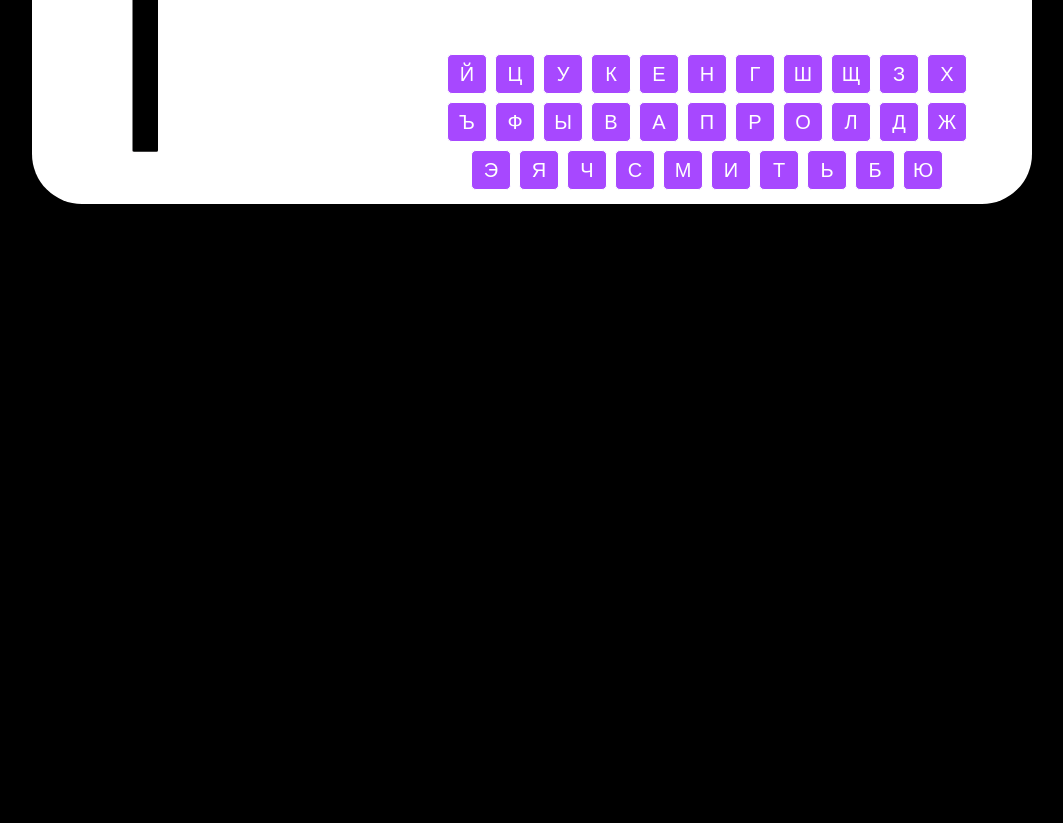
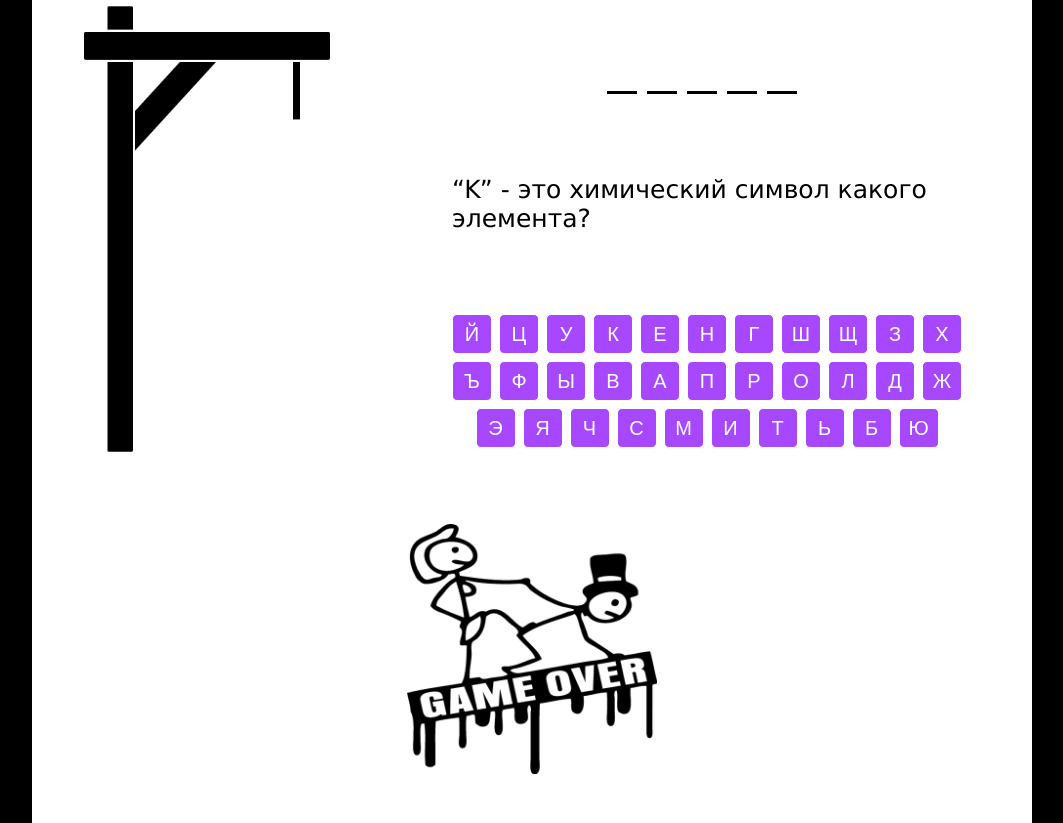
Before and after one commit to ZZ-5/Hangman-game, a plain HTML site: page index.html in a window 1280 px wide. Shown: the part 379-1202 px from the top of the page, without its empty margins (108-1171 px from the left). Before the commit the page ends 800 px from the top, so only its background shows below. Drawn offline with Linux system fonts and the light colour scheme.

Commit message:
methods of classes

```diff
--- a/script.js
+++ b/script.js
@@ -4,126 +4,59 @@ import { questionsAndAnswers } from './questions.js'
 // - newGame() - создает новую игру
 // - createGame(params) - создает компонентs для поля (виселица, клавиатура, вопрос-ответ) на основе json-файла, описывающего структуру тэгов (задание со звездочкой) **
 // - validateAnswer(word) - проверяет соответствие текущей буквы ответу
-// - renderHangman() - рисует человечка по частям на основе текущего значения итератора
+// - this.renderHangman() - рисует человечка по частям на основе текущего значения итератора
 // - gameOver() - вызывается когда мы ответили правильно, либо проиграли. рисует текст и кнопку "начать заново"
 class Hangman {
   constructor() {
+    this.currentAnswer = [];
+    this.countWrong = -1;
+    this.trueAnswer = [];
+    this.maxAttempt = 5;
     this.createGame()
   }
 
-  createGame() {
-    const root = document.getElementById('root')
+  // Проверка слова
+  onSymbolClick(event) {
+    const char = event.target.innerText;
 
-    // Основной блок
-    const container = document.createElement('div')
-    container.className = 'container'
-    document.body.append(container)
+    if (this.currentAnswer.includes(char)) {
+      this.currentAnswer.map((el, index) => {
+        if (el === char) {
+          this.trueAnswer.push(char)
+          this.word.querySelectorAll('li')[index].innerHTML = char;
+          this.word.querySelectorAll('li')[index].className = 'word__letter-guessed'
+        }
+      })
+    } else {
+      // this.renderHangman()
+      this.countWrong++
+      let parts = hangman.getElementsByClassName('hangman__part')
+      this.renderHangman(parts, "show", this.countWrong)
+    }
 
-    const h1 = document.createElement('h1')
-    h1.className = 'title'
-    h1.innerHTML = 'ВИСИЛИЦА'
+    if (this.countWrong === this.maxAttempt) return this.gameResult(false)
+    if (this.currentAnswer.length === this.trueAnswer.length) return this.gameResult(true)
 
-    container.append(h1)
-
-    const content = document.createElement('div');
-    content.className = 'content'
-    container.append(content)
-
-    // Блок висилицы
-    const gallows = document.createElement('div')
-    gallows.className = 'gallows'
-    content.append(gallows)
-
-    // Блок человека
-    const gallowsImg = document.createElement('img')
-    gallowsImg.className = 'gallows__img'
-    gallowsImg.src = '../assets/gallows.png'
-    gallowsImg.alt = 'gallows'
-    gallows.append(gallowsImg)
-
-    const gallowsHead = document.createElement('img')
-    gallowsHead.className = 'gallows__head gallows__part'
-    gallowsHead.src = '../assets/hangman-1.png'
-    gallowsHead.alt = 'head'
-    gallows.append(gallowsHead)
-
-
-    const gallowsBody = document.createElement('img')
-    gallowsBody.className = 'gallows__body gallows__part'
-    gallowsBody.src = '../assets/hangman-2.png'
-    gallowsBody.alt = 'Body'
-    gallows.append(gallowsBody)
-
-    const gallowsRigthHand = document.createElement('img')
-    gallowsRigthHand.className = 'gallows__rigthHand gallows__part'
-    gallowsRigthHand.src = '../assets/hangman-3.png'
-    gallowsRigthHand.alt = 'RigthHand'
-    gallows.append(gallowsRigthHand)
-
-    const gallowsLeftHand = document.createElement('img')
-    gallowsLeftHand.className = 'gallows__leftHand gallows__part'
-    gallowsLeftHand.src = '../assets/hangman-4.png'
-    gallowsLeftHand.alt = 'LeftHand'
-    gallows.append(gallowsLeftHand)
-
-    const gallowsRigthLeg = document.createElement('img')
-    gallowsRigthLeg.className = 'gallows__rigthLeg gallows__part'
-    gallowsRigthLeg.src = '../assets/hangman-5.png'
-    gallowsRigthLeg.alt = 'RigthLeg'
-    gallows.append(gallowsRigthLeg)
-
-
-    const gallowsLeftLeg = document.createElement('img')
-    gallowsLeftLeg.className = 'gallows__leftLeg gallows__part'
-    gallowsLeftLeg.src = '../assets/hangman-6.png'
-    gallowsLeftLeg.alt = 'LeftLeg'
-    gallows.append(gallowsLeftLeg)
-
-
-    // Блок с вопросом и словом
-    const game = document.createElement('div')
-    game.className = 'game'
-    content.append(game)
-
-    const word = document.createElement('ul')
-    word.className = 'word'
-    game.append(word)
-
-    const clue = document.createElement('div');
-    clue.className = 'clue'
-    game.append(clue)
-
-
-
-    //Переменные
-    let currentAnswer;
-    let countWrong = -1;
-    let trueAnswer = [];
-    let maxAttempt = 5;
-    let letters;
+  };
 
   //Случайный вопрос и ответ
-    const getRandom = () => {
+  generateRandomQuestion() {
     let { answer, question } = questionsAndAnswers[Math.floor(Math.random() * questionsAndAnswers.length)]
 
-      currentAnswer = answer.toLocaleUpperCase().split('');
+    this.currentAnswer = answer.toLocaleUpperCase().split('');
 
     answer = answer.toLocaleUpperCase().split('').map((i) => {
       const letter = document.createElement('li');
       letter.className = 'word__letter'
-        word.append(letter)
+      this.word.append(letter)
 
     })
-      clue.innerHTML = question;
+    this.clue.innerHTML = question;
 
   }
 
-    getRandom();
-
-
-
   // Экранная клавиатура
-    const getKeyboard = () => {
+  getKeyboard() {
     const alph = "йцукенгшщзхъфывапролджэячсмитьбю";
 
     const keyboard = document.createElement("div");
@@ -133,7 +66,7 @@ class Hangman {
       const button = document.createElement("button");
       button.append(word);
       button.className = "keyboard__btn";
-        button.onclick = onSymbolClick;
+      button.onclick = this.onSymbolClick;
 
       return button;
     });
@@ -143,92 +76,170 @@ class Hangman {
     return keyboard;
   };
 
-    game.append(getKeyboard())
+  // Победа или поражение
+  gameResult(victory) {
+    if (victory == true) {
+      this.container.getElementsByClassName('modale')[0].className = "modale-active"
 
+      this.modale.getElementsByClassName('modale__img')[0].src = '../assets/win.png'
+      this.modale.getElementsByClassName('modale__text')[0].innerHTML = 'Ты выиграл!'
+    } else {
+      this.container.getElementsByClassName('modale')[0].className = "modale-active"
 
-    // Проверка слова
-    function onSymbolClick(event) {
-
-      const char = event.target.innerText;
-
-      if (currentAnswer.includes(char)) {
-        currentAnswer.map((el, index) => {
-          if (el === char) {
-            trueAnswer.push(char)
-            word.querySelectorAll('li')[index].innerHTML = char;
-            word.querySelectorAll('li')[index].className = 'word__letter-guessed'
-          }
-        })
-      } else {
-        // renderHangman()
-        countWrong++
-        document.getElementsByClassName('gallows__part')[`${countWrong}`].style = "display: block"
-      }
-
-      if (countWrong === maxAttempt) return gameOver(false)
-      if (currentAnswer.length === trueAnswer.length) return gameOver(true)
-
-    };
-
-
-    // Модальное окно
-    const modale = document.createElement('div')
-    modale.className = 'modale'
-    container.append(modale)
-
-    const modaleImg = document.createElement('img')
-    modaleImg.className = 'modale__img'
-    modaleImg.src = '../assets/lose.png'
-    modale.append(modaleImg)
-
-    const modaleText = document.createElement('h3')
-    modaleText.className = 'modale__text'
-    modaleText.innerText.toLocaleUpperCase()
-    modale.append(modaleText)
-
-    const modaleBtn = document.createElement('button')
-    modaleBtn.className = 'modale__btn'
-    modaleBtn.innerHTML = 'Играть заново'
-    modale.append(modaleBtn)
-
-
-    // Победа или поражение
-    let gameOver = (victory) => {
-      if (victory == true) {
-        container.getElementsByClassName('modale')[0].className = "modale-active"
-
-        modale.getElementsByClassName('modale__img')[0].src = '../assets/win.png'
-        modale.getElementsByClassName('modale__text')[0].innerHTML = 'Ты выиграл!'
-      } else {
-        container.getElementsByClassName('modale')[0].className = "modale-active"
-
-        modale.getElementsByClassName('modale__img')[0].src = '../assets/lose.png'
-        modale.getElementsByClassName('modale__text')[0].innerHTML = 'Ты проиграл!'
+      this.modale.getElementsByClassName('modale__img')[0].src = '../assets/lose.png'
+      this.modale.getElementsByClassName('modale__text')[0].innerHTML = 'Ты проиграл!'
     }
   }
 
   // Играть заново
-    function gameRestart() {
-      countWrong = -1;
-      trueAnswer = []
+  gameRestart() {
+    this.countWrong = -1;
+    this.trueAnswer = []
 
-      // Нужно удалить из DOM-дерева узлы отвечающие за отрисовку слова и вопроса
-      // Затем вызвать getRandom
-      let a = document.body.getElementsByClassName('word__letter')
-      a.remove()
-      // answer = answer.toLocaleUpperCase().split('').map((i) => {
-      //   const letter = document.createElement('li');
-      //   letter.className = 'word__letter'
-      //   word.append(letter)
-      // })
-      modale.className = "modale"
-      // Сделать так, чтоб человечек был обернут в свой тэг. Менять только его стиль. Не искать каждый раз элементы в DOM
-      gallows.getElementsByTagName('div').style = "display: none"
+    this.modale.className = "modale"
+    this.word.innerHTML = ''
 
-      // getRandom()
+
+    let parts = hangman.getElementsByClassName('hangman__part')
+
+    this.renderHangman(parts, "hide")
+
+    this.generateRandomQuestion()
   }
 
-    modaleBtn.onclick = gameRestart
+  renderHangman(collection, type, counter) {
+    // type = "show" | "hide"
+    if (counter !== undefined) {
+      if (type === "show") {
+        collection[`${counter}`].style = "display: block";
+      } else if (type === "hide") {
+        collection[`${counter}`].style = "display: none";
+      }
+      return
+    }
+
+    if (type === "show") {
+      this.changeHangmanStyle(collection, { display: "block" })
+    } else if (type === "hide") {
+      this.changeHangmanStyle(collection, { display: "none" })
+    }
+  }
+
+  changeHangmanStyle(collection, options) {
+    for (const el of collection) {
+      el.style = {
+        ...el.style, ...options
+      }
+    }
+  }
+
+  createGame() {
+    this.root = document.getElementById('root')
+
+    // Основной блок
+    this.container = document.createElement('div')
+    this.container.className = 'container'
+    document.body.append(this.container)
+
+    this.h1 = document.createElement('h1')
+    this.h1.className = 'title'
+    this.h1.innerHTML = 'ВИСИЛИЦА'
+
+    this.container.append(this.h1)
+
+    this.content = document.createElement('div');
+    this.content.className = 'content'
+    this.container.append(this.content)
+
+    // Блок висилицы
+    this.gallows = document.createElement('div')
+    this.gallows.className = 'gallows'
+    this.content.append(this.gallows)
+
+    this.gallowsImg = document.createElement('img')
+    this.gallowsImg.className = 'gallows__img'
+    this.gallowsImg.src = '../assets/gallows.png'
+    this.gallowsImg.alt = 'gallows'
+    this.gallows.append(this.gallowsImg)
+
+    // Блок человека
+    this.hangman = document.createElement('div')
+    this.hangman.className = 'hangman'
+    this.gallows.append(this.hangman)
+
+    this.hangmanHead = document.createElement('img')
+    this.hangmanHead.className = 'hangman__head hangman__part'
+    this.hangmanHead.src = '../assets/hangman-1.png'
+    this.hangmanHead.alt = 'head'
+    this.hangman.append(this.hangmanHead)
+
+    this.hangmanBody = document.createElement('img')
+    this.hangmanBody.className = 'hangman__body hangman__part'
+    this.hangmanBody.src = '../assets/hangman-2.png'
+    this.hangmanBody.alt = 'Body'
+    this.hangman.append(this.hangmanBody)
+
+    this.hangmanRigthHand = document.createElement('img')
+    this.hangmanRigthHand.className = 'hangman__rigthHand hangman__part'
+    this.hangmanRigthHand.src = '../assets/hangman-3.png'
+    this.hangmanRigthHand.alt = 'RigthHand'
+    this.hangman.append(this.hangmanRigthHand)
+
+    this.hangmanLeftHand = document.createElement('img')
+    this.hangmanLeftHand.className = 'hangman__leftHand hangman__part'
+    this.hangmanLeftHand.src = '../assets/hangman-4.png'
+    this.hangmanLeftHand.alt = 'LeftHand'
+    this.hangman.append(this.hangmanLeftHand)
+
+    this.hangmanRigthLeg = document.createElement('img')
+    this.hangmanRigthLeg.className = 'hangman__rigthLeg hangman__part'
+    this.hangmanRigthLeg.src = '../assets/hangman-5.png'
+    this.hangmanRigthLeg.alt = 'RigthLeg'
+    this.hangman.append(this.hangmanRigthLeg)
+
+    this.hangmanLeftLeg = document.createElement('img')
+    this.hangmanLeftLeg.className = 'hangman__leftLeg hangman__part'
+    this.hangmanLeftLeg.src = '../assets/hangman-6.png'
+    this.hangmanLeftLeg.alt = 'LeftLeg'
+    this.hangman.append(this.hangmanLeftLeg)
+
+
+    // Блок с вопросом и словом
+    this.game = document.createElement('div')
+    this.game.className = 'game'
+    this.content.append(this.game)
+
+    this.word = document.createElement('ul')
+    this.word.className = 'word'
+    this.game.append(this.word)
+
+    this.clue = document.createElement('div');
+    this.clue.className = 'clue'
+    this.game.append(this.clue)
+
+    // Модальное окно
+    this.modale = document.createElement('div')
+    this.className = 'modale'
+    this.container.append(this.modale)
+
+    this.modaleImg = document.createElement('img')
+    this.modaleImg.className = 'modale__img'
+    this.modaleImg.src = '../assets/lose.png'
+    this.modale.append(this.modaleImg)
+
+    this.modaleText = document.createElement('h3')
+    this.modaleText.className = 'modale__text'
+    this.modaleText.innerText.toLocaleUpperCase()
+    this.modale.append(this.modaleText)
+
+    this.modaleBtn = document.createElement('button')
+    this.modaleBtn.className = 'modale__btn'
+    this.modaleBtn.innerHTML = 'Играть заново'
+    this.modale.append(this.modaleBtn)
+
+    this.generateRandomQuestion();
+    this.game.append(this.getKeyboard())
+    this.modaleBtn.onclick = this.gameRestart
   }
 }
 
--- a/style.scss
+++ b/style.scss
@@ -11,7 +11,6 @@ html {
 
 body {
   display: flex;
-  justify-content: center;
   flex-direction: column;
   align-items: center;
 
@@ -35,14 +34,14 @@ li {
 .container {
   width: 100%;
   max-width: 100rem;
-  height: fit-content; // 60rem
-
+  height: fit-content;
   background-color: white;
   border-radius: 5rem;
 
   display: flex;
   align-items: center;
   flex-direction: column;
+  margin: 30rem 0;
 }
 
 .title {
@@ -67,12 +66,8 @@ li {
 .gallows {
   width: 100%;
   max-width: 30rem;
-  height: 100%;
-  max-height: 50rem;
 
   display: flex;
-  justify-content: center;
-  position: relative;
 
   &__img {
     width: 100%;
@@ -80,20 +75,22 @@ li {
     height: 100%;
     max-height: 45rem;
   }
+}
 
-  &__man {
-    width: 100%;
-    height: fit-content;
-    position: absolute;
-  }
+.hangman {
+  width: 100%;
+  height: fit-content;
+  position: relative;
+
+  display: flex;
 
   &__head {
     width: 8rem;
     height: 8rem;
 
     position: absolute;
-    top: 11rem;
-    right: 2rem;
+    top: 11.5rem;
+    right: 4.5rem;
   }
 
   &__body {
@@ -101,8 +98,8 @@ li {
     height: 10rem;
 
     position: absolute;
-    top: 19rem;
-    right: 6rem;
+    top: 19.5rem;
+    right: 8rem;
   }
 
   &__rigthHand {
@@ -110,8 +107,8 @@ li {
     height: 7rem;
 
     position: absolute;
-    top: 19rem;
-    right: 6rem;
+    top: 19.5rem;
+    right: 8rem;
   }
 
   &__leftHand {
@@ -119,8 +116,8 @@ li {
     height: 7rem;
 
     position: absolute;
-    top: 19rem;
-    right: 1.5rem;
+    top: 19.5rem;
+    right: 3.5rem;
   }
 
   &__rigthLeg {
@@ -128,8 +125,8 @@ li {
     height: 7rem;
 
     position: absolute;
-    top: 28.5rem;
-    right: 6rem;
+    top: 29rem;
+    right: 8rem;
   }
 
   &__leftLeg {
@@ -137,17 +134,14 @@ li {
     height: 7rem;
 
     position: absolute;
-    top: 28.5rem;
-    right: 1.5rem;
+    top: 29rem;
+    right: 3.5rem;
   }
 
-  .gallows__part {
+  &__part {
     display: none;
   }
 }
-
-
-
 
 .game {
   width: 100%;
@@ -163,7 +157,7 @@ li {
   width: 100%;
   max-width: 55rem;
   height: 5rem; // fit-content
-  margin: 4rem 0;
+  margin: 4rem 0 0 0;
   font-size: 4rem;
 
   display: flex;
@@ -193,10 +187,9 @@ li {
 .clue {
   width: 100%;
   max-width: 55rem;
-  height: 20rem;
-  margin-bottom: 2rem;
-  font-size: 3rem;
-  padding: 2rem;
+  height: 18rem;
+  font-size: 2.5rem;
+  margin: 2rem;
 
   display: flex;
   justify-content: center;
@@ -207,7 +200,7 @@ li {
   width: 100%;
   max-width: 55rem;
   height: 10rem;
-  gap: 0.8rem;
+  gap: 0.7rem;
 
   display: flex;
   justify-content: center;
```
Also changed, not shown: style.css, 2 other files. Lines whose indentation alone changed are shown as unchanged.
